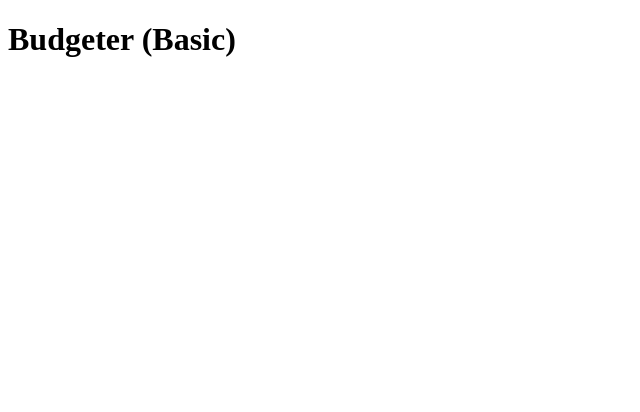
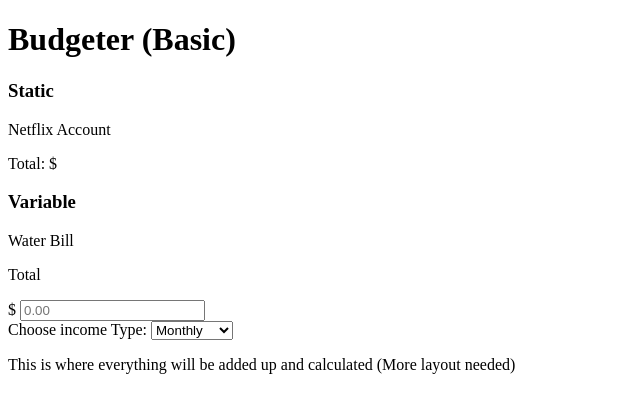
Before and after one commit to braedenpainter/Budgeter, a plain HTML site: page index.html in a window 1280 px wide. Shown: the whole page, without its empty margins (0-640 px from the left). Drawn offline with Linux system fonts and the light colour scheme.

Commit message:
Basic html build

```diff
--- a/index.html
+++ b/index.html
@@ -4,6 +4,43 @@
 
   <body>
     <h1>Budgeter (Basic)</h1>
+
+	<div id="bils">
+		<h3>Static</h3>
+		<div id="stat">
+			<p>Netflix Account</p>
+			<p>Total: $</p>
+			<!-- Skipping Reoccurence for now -->
+		</div>
+
+		<h3>Variable</h3>
+		<div id="vari">
+			<p>Water Bill</p>
+			<p>Total</p>
+			<label for="money">$</label>
+			<input name="money" type="number" min="0.01" step="0.01" data-type="currency" placeholder="0.00"/>
+		</div>
+
+	</div>
+
+	<div id="inco">
+		<form class="incomfrm">
+
+			<label for="incomtype">Choose income Type: </label>
+
+			<select name="incomtype" id="incomtype">
+				<option value="monthly">Monthly</option>
+				<option value="weekly">Weekly</option>
+				<option value="biweekly">Bi-Weekly</option>
+			</select>
+		</form>
+
+	</div>
+
+	<div id="disp">
+		<!-- Will need to do a bit more layout for the bottom section -->
+		<p>This is where everything will be added up and calculated (More layout needed)</p>
+	</div>
 
 
   </body>
```
